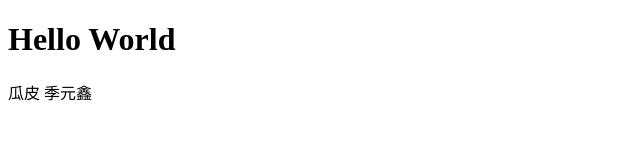
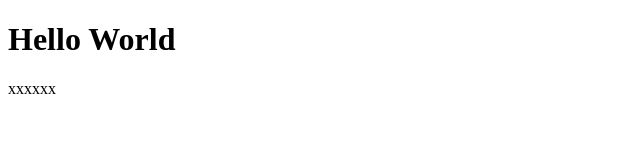
Before and after one commit to xuyangxy/xuyangxy.github.io, a plain HTML site: page index.html in a window 1280 px wide. Shown: the full height of the page, 0-640 px from the left. Drawn offline with Linux system fonts and the light colour scheme.

Commit message:
Update index.html

```diff
--- a/index.html
+++ b/index.html
@@ -2,6 +2,6 @@
 <html>
 <body>
 <h1>Hello World</h1>
-<p>瓜皮  季元鑫</p>
+<p>xxxxxx</p>
 </body>
 </html>
```
